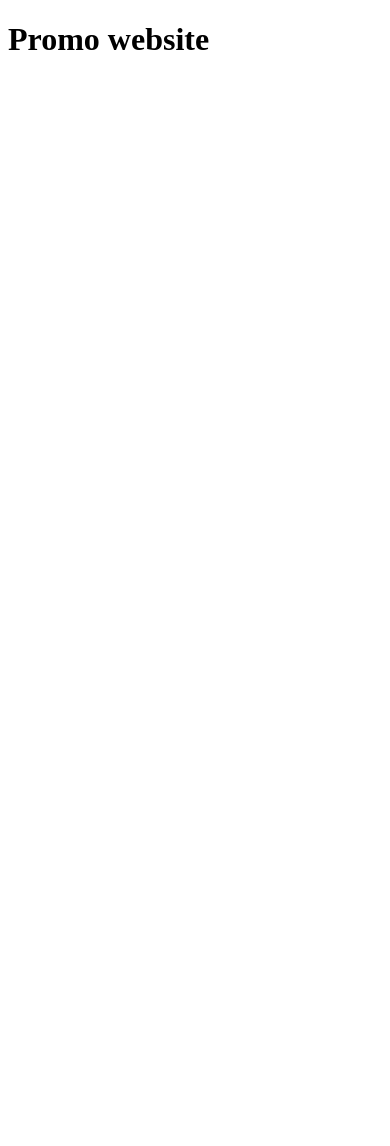
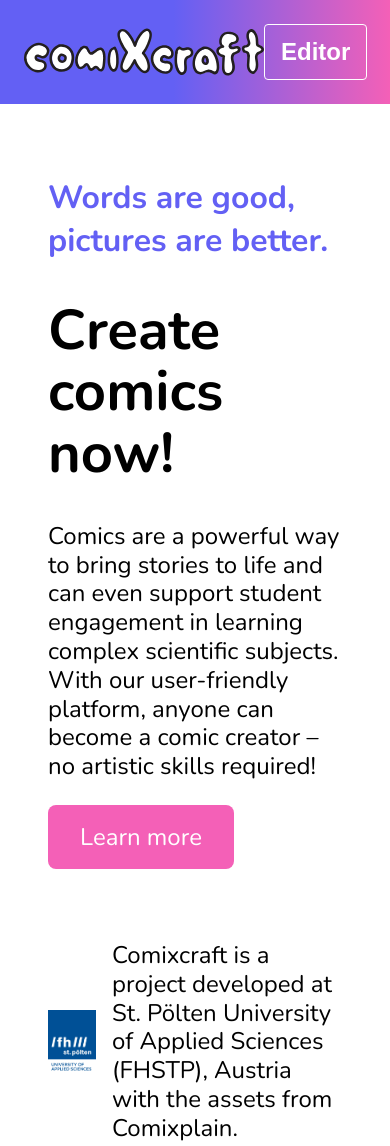
Before and after one commit to comixcraft/Showcase, a plain HTML site: page index.html in a window 390 px wide. Shown: the top 1146 px of the page. Before the commit the page ends 844 px from the top, so only its background shows below. Drawn offline with nearby package versions, Linux system fonts and the light colour scheme.

Commit message:
Landing page section implemented
- initial section implemented, also responsive
- no links working yet

```diff
--- a/index.html
+++ b/index.html
@@ -1,7 +1,39 @@
- <!DOCTYPE html>
-<html>
+<!DOCTYPE html>
+<html lang="en">
+<head>
+    <meta charset="UTF-8">
+    <meta name="viewport" content="width=device-width, initial-scale=1.0">
+    <title>User-friendly comic editor</title>
+    <link rel="stylesheet" href="style.css">
+    <link rel="preconnect" href="https://fonts.googleapis.com">
+    <link rel="preconnect" href="https://fonts.gstatic.com" crossorigin>
+    <link href="https://fonts.googleapis.com/css2?family=Nunito:ital,wght@0,200..1000;1,200..1000&display=swap" rel="stylesheet">
+</head>
 <body>
+    <div class="top-nav">
+        <img src="pictures/logo.svg" alt="comixcraft logo">
+        <button>
+            <a href="http://comixcraft.com" target="_blank" rel="noopener noreferrer">Editor</a>
+        </button>
+    </div>
+    <div class="landing-page-container">
+        <div class="landing-page">
+            <div class="landing-page-left">
+                <div class="landing-text">
+                    <h3>Words are good, pictures are better.</h3>
+                    <h1>Create comics now!</h1>
+                    <p>Comics are a powerful way to bring stories to life and can even support student engagement in learning complex scientific subjects. With our user-friendly platform, anyone can become a comic creator – no artistic skills required!</p>
+                    <button class="primaryButton">Learn more</button>
+                </div>
+                <div class="landing-page-comixplain">
+                    <img src="pictures/fh-logo.png" alt="fhstpLogo">
+                    <p>Comixcraft is a project developed at St. Pölten University of Applied Sciences (FHSTP), Austria with the assets from Comixplain. </p>
+                </div>
+            </div>
+            <img src="pictures/future-video.png" alt="Comixcraft promo video">
+        </div>
+    </div>
 
-<h1>Promo website </h1>
+
 </body>
 </html>
--- /dev/null
+++ b/style.css
@@ -0,0 +1,109 @@
+body{
+    margin: 0;
+    font-family: 'Nunito', 'sans-serif';
+}
+
+.primaryButton{
+    background-color: #f460b7;
+    border: none;
+    border-radius: 8px;
+    text-align: center;
+    padding: 16px 32px;
+    color: white;
+    font-family: 'Nunito';
+    font-size: 24px;
+}
+
+.primaryButton:hover{
+    background-color: #F17DCE;
+    cursor: pointer;
+}
+
+h1{
+    font-size: 56px;
+    line-height: 1.1;
+}
+
+h2{
+
+}
+
+h3{
+    font-size: 32px;
+    color: #6360f4;
+}
+
+p{
+    font-size: 24px;
+    line-height: 1.2;
+}
+
+ /* Navigation */
+
+.top-nav {
+    display: flex;
+    justify-content: space-between;
+    background: linear-gradient(90deg, #6360f4 44.5%, #f460b7 100%);
+    margin: 0;
+    height: 3.5rem;
+    padding: 24px 24px;
+}
+
+.top-nav img{
+    width: 15rem;
+}
+
+.top-nav button{
+    background-color: transparent;
+    border: #fff 1px solid;
+    padding: 12px 16px;
+    border-radius: 4px;
+    font-size: 24px;
+}
+
+.top-nav button:hover{
+    cursor: pointer;
+    background-color: white;
+    color: #f460b7;
+
+}
+
+.top-nav button a{
+    color: white;
+    font-weight: 600;
+    text-decoration: none;
+}
+
+.top-nav button a:hover{
+    cursor: pointer;
+    color: #f460b7;
+}
+
+/*Landing-page*/
+.landing-page-container{
+    padding: 40px 48px;
+    height: 100vh;
+}
+
+.landing-page{
+    display: flex;
+    justify-content: space-between;
+}
+
+.landing-page-comixplain{
+    display: flex;
+    column-gap: 16px;
+    padding-top: 48px ;
+    align-items: center;
+}
+
+.landing-page-comixplain img{
+    width: 3rem;
+    height: 4rem;
+}
+
+@media only screen and (max-width: 768px){
+    .landing-page{
+        flex-direction: column;
+    }
+}
```
Also changed, not shown: pictures/fh-logo.png (added), pictures/future-video.png (added), pictures/logo.svg (added).
